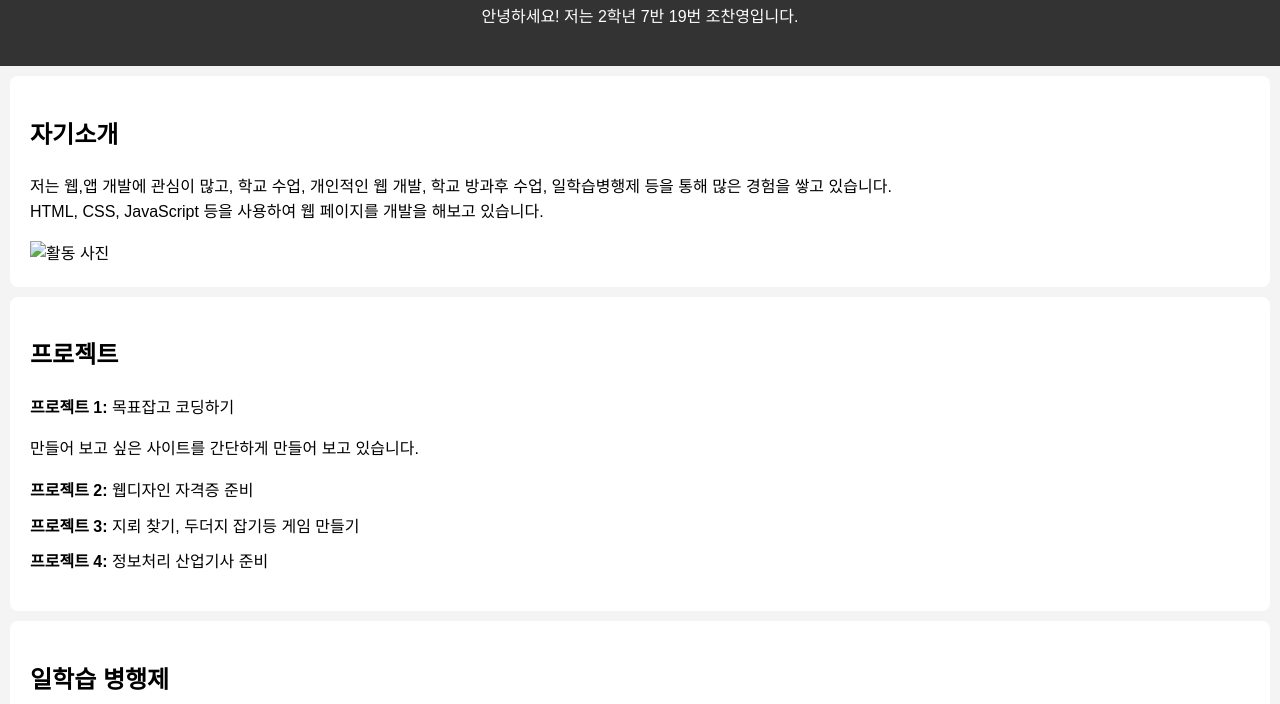
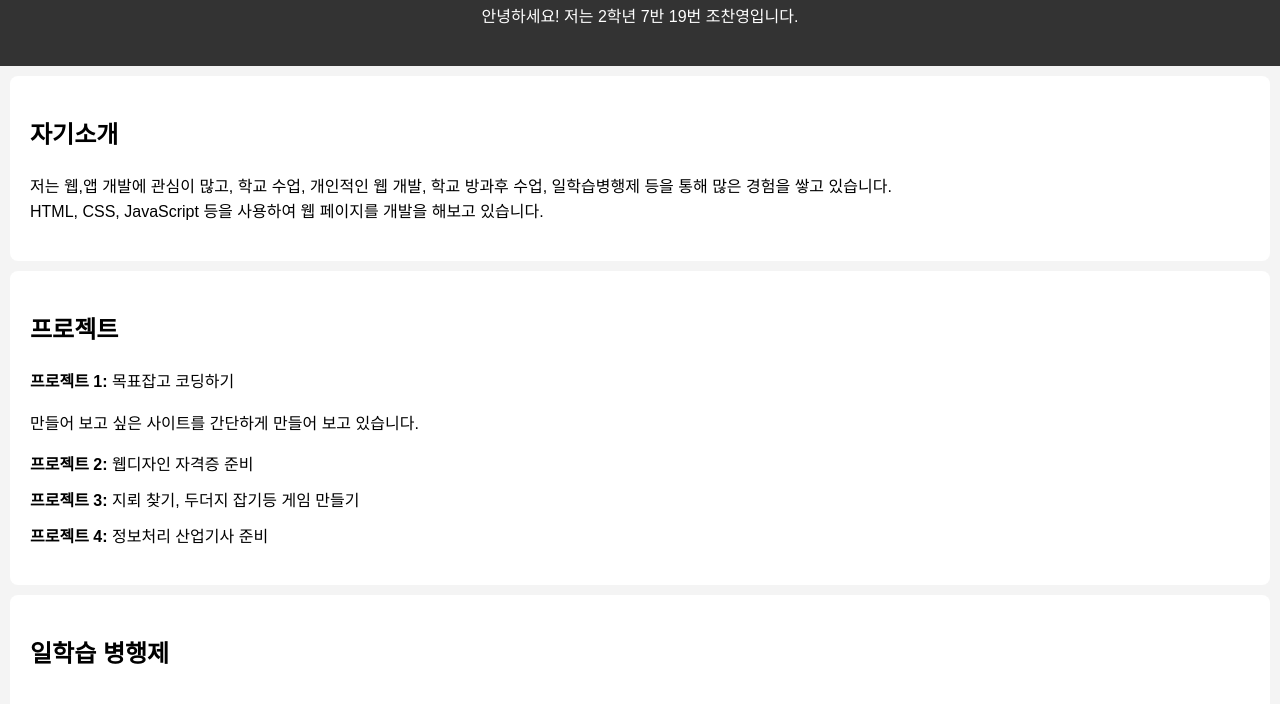
Before and after one commit to cksdud32/portfolio, a plain HTML site: page index.html in a window 1280 px wide. Shown: the part 96-800 px from the top of the page. Drawn offline with Linux system fonts and the light colour scheme.

Commit message:
Update index.html

```diff
--- a/index.html
+++ b/index.html
@@ -15,7 +15,6 @@
         <h2>자기소개</h2>
         <p>저는 웹,앱 개발에 관심이 많고, 학교 수업, 개인적인 웹 개발, 학교 방과후 수업, 일학습병행제 등을 통해 많은 경험을 쌓고 있습니다.
         <br> HTML, CSS, JavaScript 등을 사용하여 웹 페이지를 개발을 해보고 있습니다.</p>
-        <img src="" alt="활동 사진">
     </section>
 
     <section id="projects">
```
